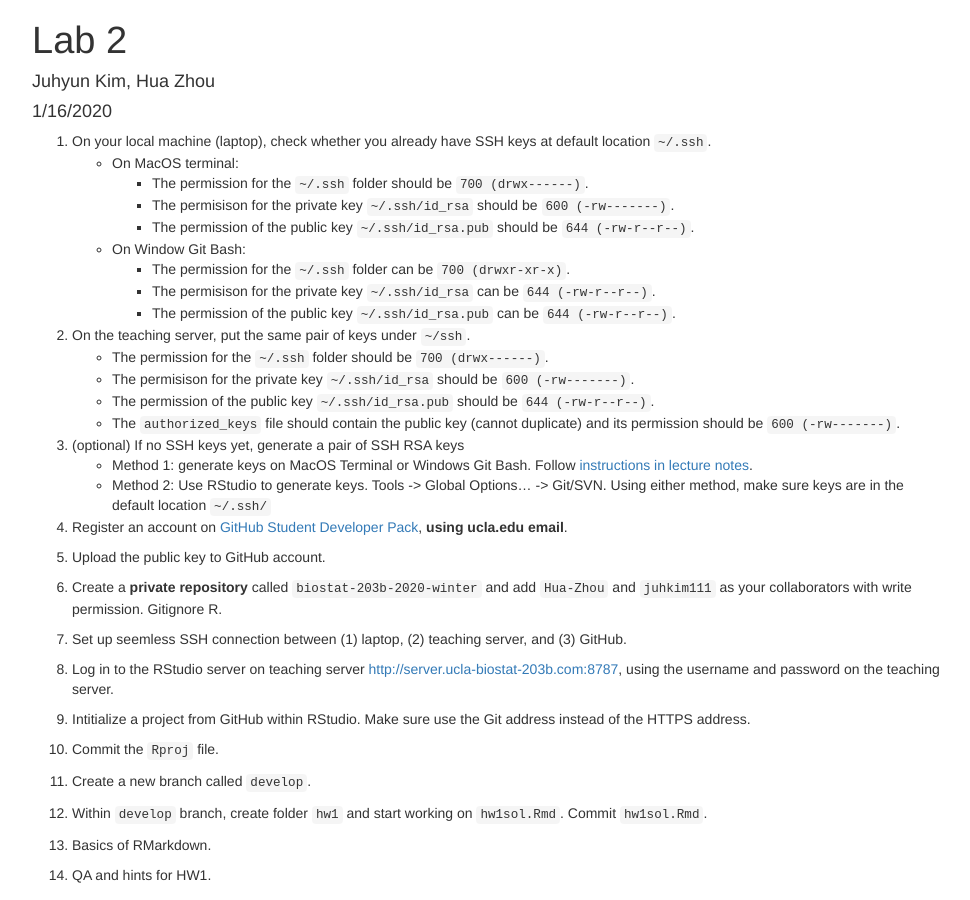
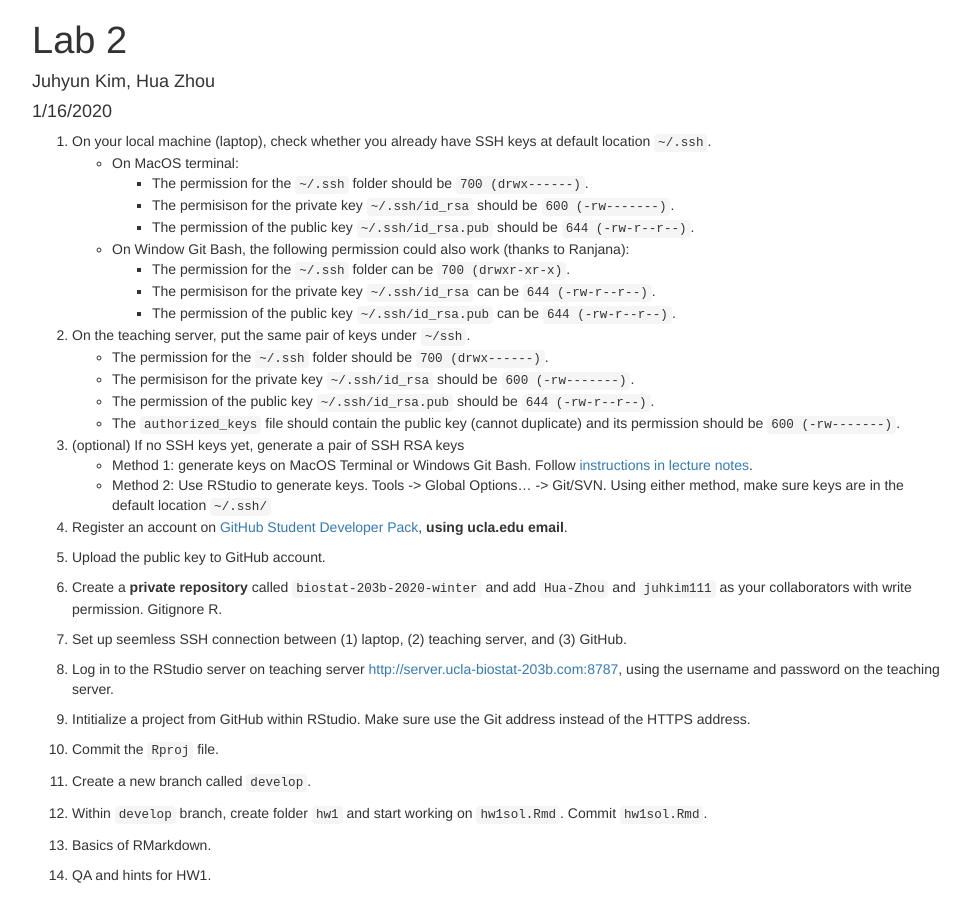
Before and after one commit to ucla-biostat203b-2020winter/ucla-biostat203b-2020winter.github.io, a Jekyll site: the page labs/lab02/lab02.html, which Jekyll copies as it is, in a window 1280 px wide. Shown: the whole page, without its empty margins (153-1123 px from the left). Built offline with Jekyll 4.4.1, drawn with Linux system fonts in a browser that asks for light colours.

Commit message:
credit Ranjana for ssh permission on Windows

```diff
--- a/labs/lab02/lab02.Rmd
+++ b/labs/lab02/lab02.Rmd
@@ -14,7 +14,7 @@ knitr::opts_chunk$set(echo = TRUE)
         - The permission for the `~/.ssh` folder should be `700 (drwx------)`.
         - The permisison for the private key `~/.ssh/id_rsa` should be `600 (-rw-------)`.
         - The permission of the public key `~/.ssh/id_rsa.pub` should be `644 (-rw-r--r--)`.
-    - On Window Git Bash:
+    - On Window Git Bash, the following permission could also work (thanks to Ranjana):
         - The permission for the `~/.ssh` folder can be `700 (drwxr-xr-x)`.
         - The permisison for the private key `~/.ssh/id_rsa` can be `644 (-rw-r--r--)`.
         - The permission of the public key `~/.ssh/id_rsa.pub` can be `644 (-rw-r--r--)`.
--- a/labs/lab02/lab02.html
+++ b/labs/lab02/lab02.html
@@ -378,7 +378,7 @@ summary {
 <li>The permisison for the private key <code>~/.ssh/id_rsa</code> should be <code>600 (-rw-------)</code>.</li>
 <li>The permission of the public key <code>~/.ssh/id_rsa.pub</code> should be <code>644 (-rw-r--r--)</code>.</li>
 </ul></li>
-<li>On Window Git Bash:
+<li>On Window Git Bash, the following permission could also work (thanks to Ranjana):
 <ul>
 <li>The permission for the <code>~/.ssh</code> folder can be <code>700 (drwxr-xr-x)</code>.</li>
 <li>The permisison for the private key <code>~/.ssh/id_rsa</code> can be <code>644 (-rw-r--r--)</code>.</li>
```
